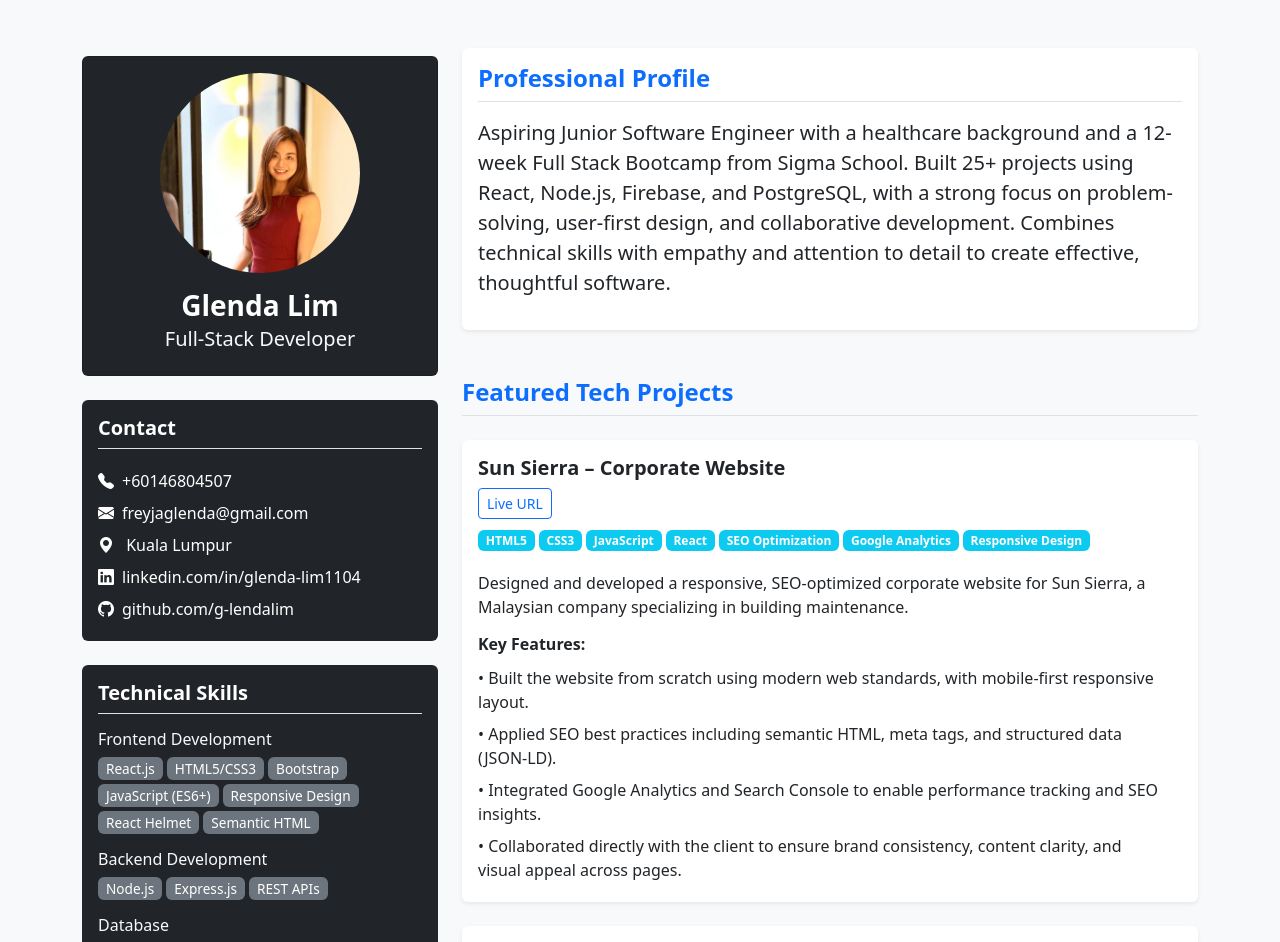
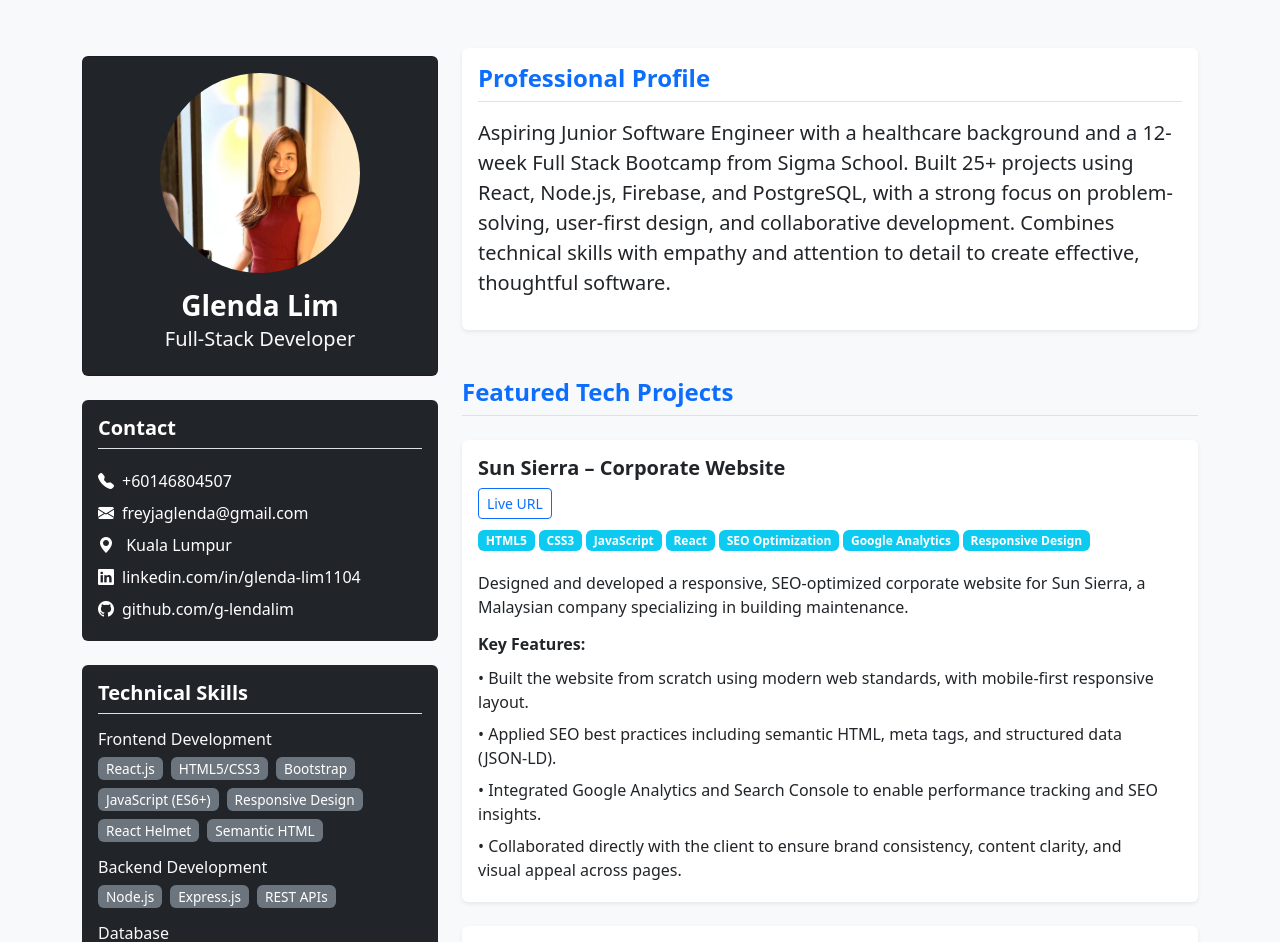
Before and after one commit to g-lendalim/Resume, a React (Vite) app: page / in a window 1280 px wide. Shown: the top 942 px of the page. Built offline with nearby package versions, Linux system fonts and the light colour scheme.

Commit message:
Improve spacing of technical skills section

```diff
--- a/src/App.jsx
+++ b/src/App.jsx
@@ -120,7 +120,7 @@ function TechnicalSkills() {
         {skillCategories.map((category, idx) => (
           <div key={idx} className="mb-3">
             <h6 className="text-light mb-2">{category.category}</h6>
-            <div className="d-flex flex-wrap gap-1 mb-2">
+            <div className="d-flex flex-wrap gap-2 mb-2">
               {category.skills.map((skill, index) => (
                 <Badge
                   key={index}
```
